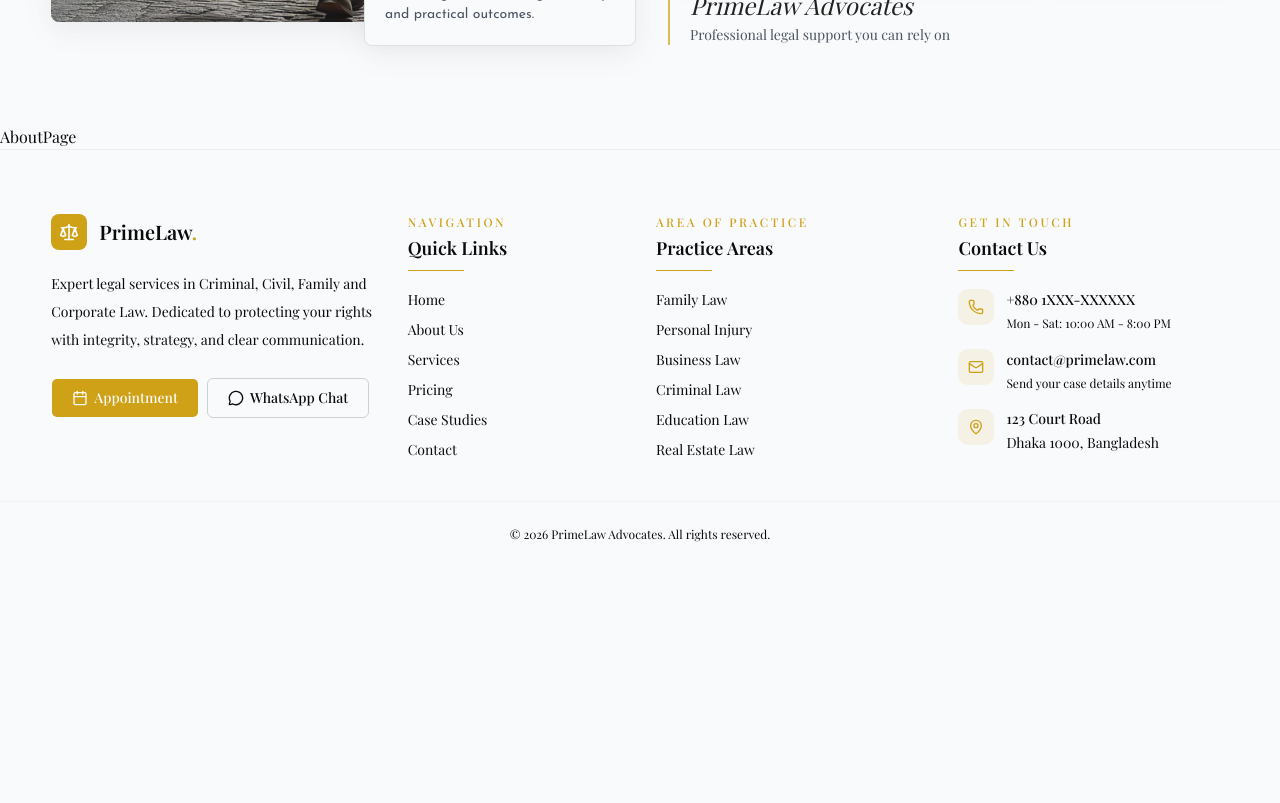
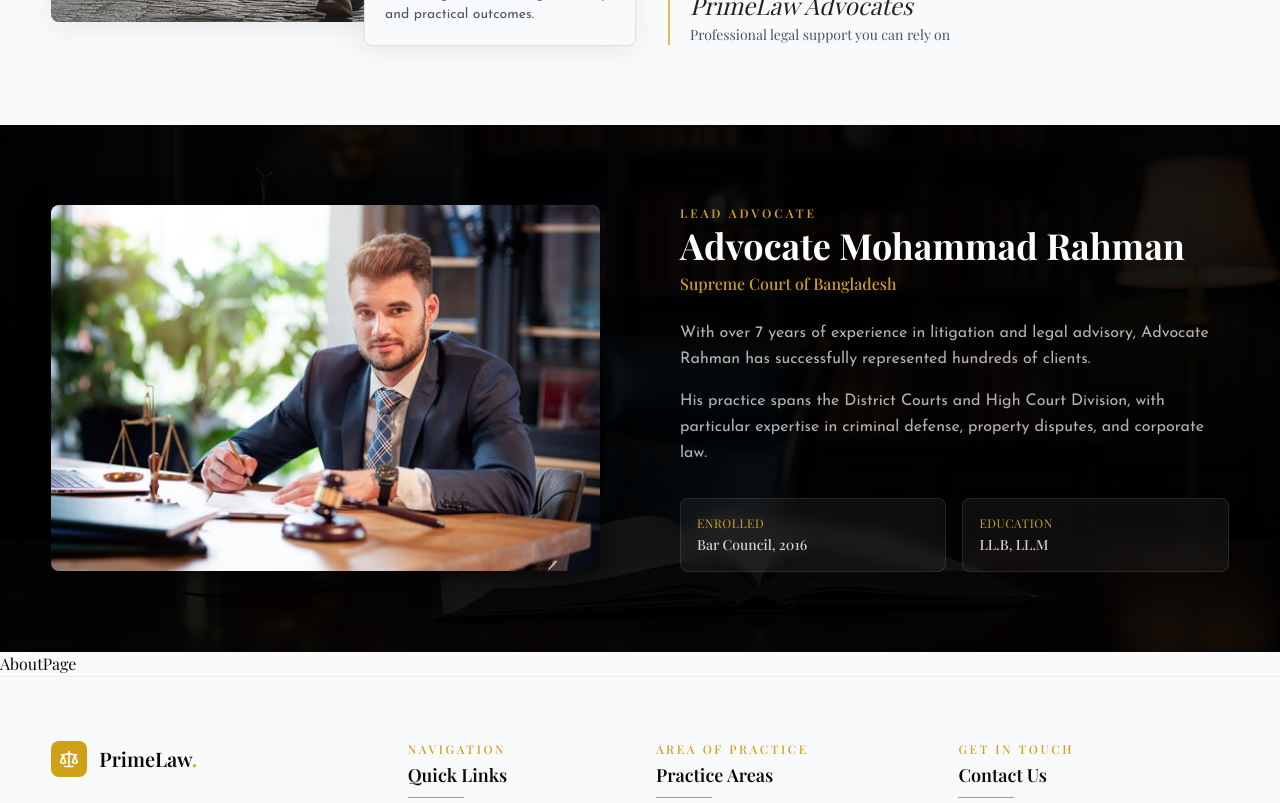
Before and after one commit to abdurrahmanrahat/law-firm, a React (Vite) app: page /about in a window 1280 px wide. Shown: the part 1120-1923 px from the top of the page. Before the commit the page ends 1686 px from the top, so only its background shows below. Built offline with nearby package versions, Linux system fonts and the light colour scheme; a web font is replaced by a local one.

Commit message:
LeadAdvocate

```diff
--- a/src/pages/About/AboutPage.tsx
+++ b/src/pages/About/AboutPage.tsx
@@ -1,4 +1,5 @@
 import PageBanner from "@/components/Shared/Ui/PageBanner";
+import LeadAdvocate from "./LeadAdvocate/LeadAdvocate";
 import { OurStory } from "./OurStory/OurStory";
 
 const AboutPage = () => {
@@ -11,6 +12,7 @@ const AboutPage = () => {
         image="/images/home/hero-bg.jpg"
       />
       <OurStory />
+      <LeadAdvocate />
       AboutPage
     </div>
   );
--- /dev/null
+++ b/src/pages/About/LeadAdvocate/LeadAdvocate.tsx
@@ -0,0 +1,88 @@
+import Container from "@/components/Layout/Container";
+
+const LeadAdvocate = () => {
+  return (
+    <section className="relative py-14 md:py-20 overflow-hidden">
+      {/* Background */}
+      <div className="absolute inset-0 z-0">
+        <img
+          src="/images/home/hero-bg.jpg"
+          alt="advocate background"
+          className="w-full h-full object-cover"
+        />
+        <div className="absolute inset-0 bg-black/90" />
+      </div>
+
+      <Container>
+        <div className="relative z-10">
+          <div className="grid grid-cols-1 lg:grid-cols-2 gap-12 lg:gap-20 items-center">
+            {/* Image */}
+            <div className="relative group">
+              <div className="relative overflow-hidden rounded-md bg-white/5 backdrop-blur-sm shadow-cardDarkShadow">
+                {/* Replace this with real image when ready */}
+                <div className=" flex items-center justify-center">
+                  <img
+                    src="/images/about/lead-advocate.jpg"
+                    alt="PrimeLaw legal consultation"
+                    className=" w-full object-cover"
+                  />
+                </div>
+              </div>
+            </div>
+
+            {/* Content */}
+            <div>
+              <span className="text-primary text-xs 2xl:text-sm font-semibold tracking-[0.25em] uppercase mb-0.5 block">
+                Lead Advocate
+              </span>
+
+              <h2 className="text-3xl md:text-4xl font-bold text-white leading-tight">
+                Advocate Mohammad Rahman
+              </h2>
+
+              <p className="text-primary text-base mt-1 mb-6 font-medium">
+                Supreme Court of Bangladesh
+              </p>
+
+              <div className="space-y-4 text-white/70 leading-relaxed mb-8 font-josefin-sans 2xl:text-[17px]">
+                <p>
+                  With over 7 years of experience in litigation and legal
+                  advisory, Advocate Rahman has successfully represented
+                  hundreds of clients.
+                </p>
+                <p>
+                  His practice spans the District Courts and High Court
+                  Division, with particular expertise in criminal defense,
+                  property disputes, and corporate law.
+                </p>
+              </div>
+
+              {/* Info Cards */}
+              <div className="grid grid-cols-2 gap-4">
+                <div className="bg-white/5 border border-white/10 p-4 rounded-md backdrop-blur-sm hover:bg-white/10 transition">
+                  <p className="text-primary text-xs 2xl:text-sm uppercase tracking-wider mb-1">
+                    Enrolled
+                  </p>
+                  <p className="text-white/80 text-sm 2xl:text-base font-medium">
+                    Bar Council, 2016
+                  </p>
+                </div>
+
+                <div className="bg-white/5 border border-white/10 p-4 rounded-md backdrop-blur-sm hover:bg-white/10 transition">
+                  <p className="text-primary text-xs 2xl:text-sm uppercase tracking-wider mb-1">
+                    Education
+                  </p>
+                  <p className="text-white/80 text-sm 2xl:text-base font-medium">
+                    LL.B, LL.M
+                  </p>
+                </div>
+              </div>
+            </div>
+          </div>
+        </div>
+      </Container>
+    </section>
+  );
+};
+
+export default LeadAdvocate;
```
Also changed, not shown: public/images/about/lead-advocate.jpg (added).
